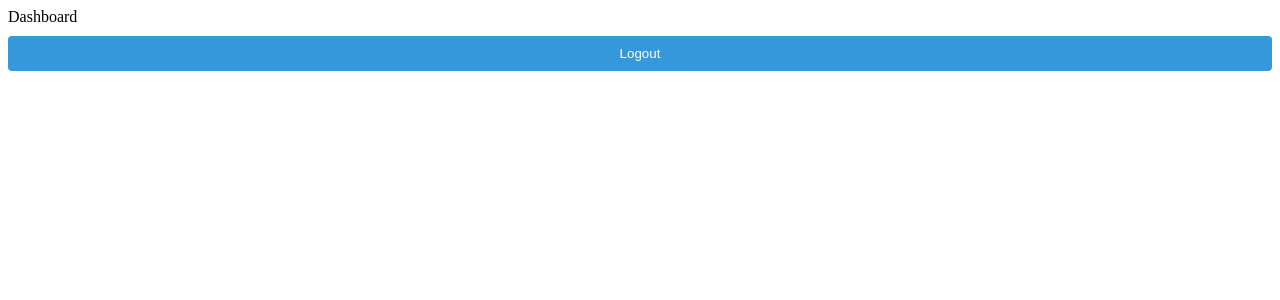
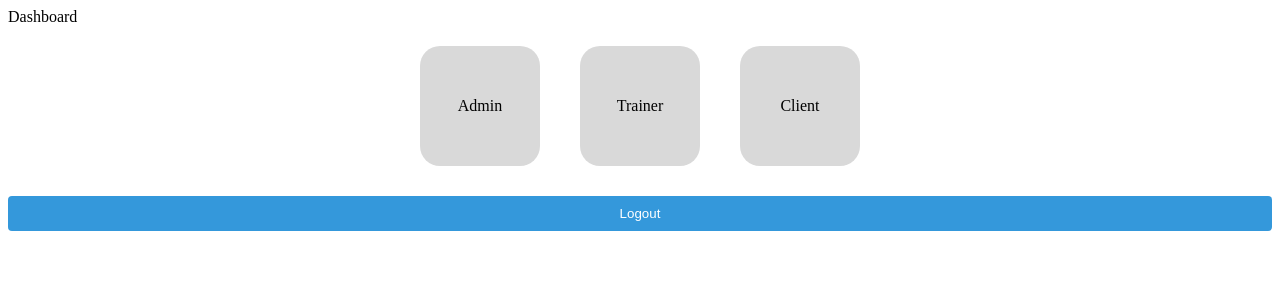
Before and after one commit to leesean5150/NodeTest, a React (Create React App) app in the folder client/: page / in a window 1280 px wide. Shown: the top 300 px of the page. Built offline with nearby package versions, Linux system fonts and the light colour scheme; no server answers.

Commit message:
completed conditional rendering example on dashbaord

```diff
--- a/client/src/pages/dashboard/Dashboard.jsx
+++ b/client/src/pages/dashboard/Dashboard.jsx
@@ -1,19 +1,21 @@
 import axios from "axios";
-import React, { useEffect } from "react";
+import React, { useEffect, useState } from "react";
 import { useNavigate } from "react-router-dom";
 import env_config from "../../api/env_config";
 
 const Dashboard = () => {
   const navigate = useNavigate();
   axios.defaults.withCredentials = true;
+  const [role, setRole] = useState("");
 
   useEffect(() => {
     axios.get(env_config.env + "auth/verify").then((response) => {
       if (!response.data.status) {
         navigate("/login");
       }
+      setRole(response.data.role);
     });
-  }, [navigate]);
+  }, []);
 
   const handleLogout = () => {
     axios
@@ -27,11 +29,64 @@ const Dashboard = () => {
         console.log(err);
       });
   };
+
+  console.log(role);
+
   return (
-    <div>
+    <>
       Dashboard
+      <div
+        style={{
+          display: "flex",
+          justifyContent: "center",
+          alignItems: "center",
+        }}
+      >
+        <div
+          style={{
+            width: 120,
+            height: 120,
+            margin: 20,
+            background: role === "admin" ? "#8055DC" : "#D9D9D9",
+            borderRadius: 20,
+            display: "flex",
+            justifyContent: "center",
+            alignItems: "center",
+          }}
+        >
+          Admin
+        </div>
+        <div
+          style={{
+            width: 120,
+            height: 120,
+            margin: 20,
+            background: role === "trainer" ? "#8055DC" : "#D9D9D9",
+            borderRadius: 20,
+            display: "flex",
+            justifyContent: "center",
+            alignItems: "center",
+          }}
+        >
+          Trainer
+        </div>
+        <div
+          style={{
+            width: 120,
+            height: 120,
+            margin: 20,
+            background: role === "client" ? "#8055DC" : "#D9D9D9",
+            borderRadius: 20,
+            display: "flex",
+            justifyContent: "center",
+            alignItems: "center",
+          }}
+        >
+          Client
+        </div>
+      </div>
       <button onClick={handleLogout}>Logout</button>
-    </div>
+    </>
   );
 };
 
```
